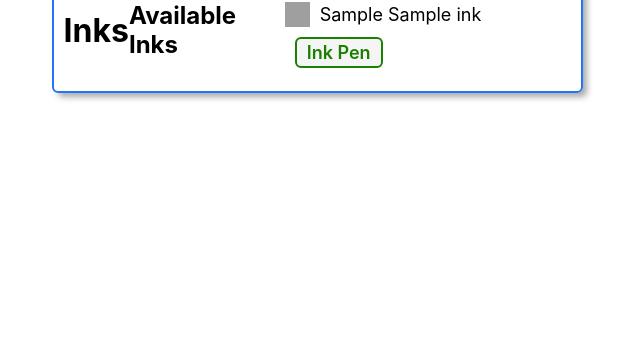
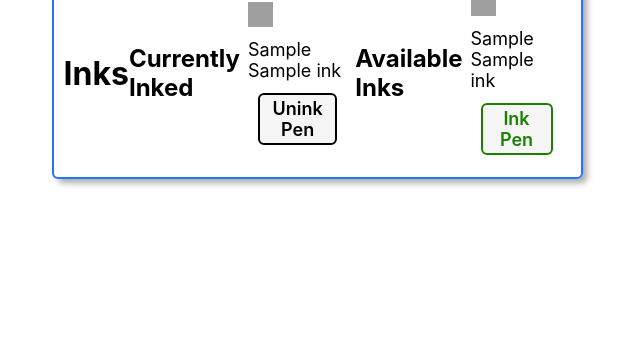
Before and after one commit to ssmlee10/pen-and-paper, a Django app: page /pens/1/ in a window 1280 px wide. Shown: the part 448-800 px from the top of the page, without its empty margins (323-963 px from the left). Run offline with Django 5.2, Linux system fonts and the light colour scheme; a user stored in the database is signed in; tables that the repository leaves empty hold one stand-in row (values such as "Sample post").

Commit message:
add ink to a pen

```diff
--- a/main_app/templates/pens/detail.html
+++ b/main_app/templates/pens/detail.html
@@ -32,13 +32,31 @@
   <section class="toys">
   <div class="subsection-title">
   <h2>Inks</h2>
+  <h3>Currently Inked</h3>
+<!-- if pen is currently inked, add inked button goes away conditional -->
+<div class="subsection-content">
+  {% if pen.inks.exists %}
+    {% for ink in pen.inks.all %}
+      <div class="toy-container">
+        <div class="color-block" style="background-color: {{ ink.color }}"></div>
+        <p>{{ ink.brand }} {{ ink.name }}</p>
+        {% comment %} <form action="{% url 'disassociate-ink' pen.id ink.id %}" method="post"> {% endcomment %}
+          {% csrf_token %}
+          <button type="submit" class="btn warning">Unink Pen</button>
+        </form>
+      </div>
+    {% endfor %}
+  {% else %}
+    <p>No inks currently in this pen.</p>
+  {% endif %}
+</div>
   <h3>Available Inks</h3>
   <div class="subsection-content">
     {% for ink in inks %}
       <div class="toy-container">
         <div class="color-block" style="background-color: {{ ink.color }}"></div>
         <p>{{ ink.brand }} {{ ink.name }}</p>
-        <form action="" method="post">
+        <form action="{% url 'associate-ink' pen.id ink.id %}" method="post">
           {% csrf_token %}
           <button type="submit" class="btn submit">Ink Pen</button>
         </form>
--- a/main_app/urls.py
+++ b/main_app/urls.py
@@ -9,5 +9,6 @@ urlpatterns = [
   path('pens/create/', views.PenCreate.as_view(), name='pen-create'),
   path('pens/<int:pk>/update/', views.PenUpdate.as_view(), name='pen-update'),
   path('pens/<int:pk>/delete/', views.PenDelete.as_view(), name='pen-delete'),
+  path('pens/<int:pen_id>/associate-ink/<int:ink_id>/', views.associate_ink, name='associate-ink'),
   path('accounts/signup/', views.signup, name='signup'),
 ]
--- a/main_app/views.py
+++ b/main_app/views.py
@@ -44,6 +44,10 @@ class PenDelete(LoginRequiredMixin, DeleteView):
     model = Pen
     success_url = '/pens/'
 
+def associate_ink(request, pen_id, ink_id):
+  Pen.objects.get(id=pen_id).inks.add(ink_id)
+  return redirect('pen-detail', pen_id=pen_id)
+
 def signup(request):
     error_message = ''
     if request.method == 'POST':
```
